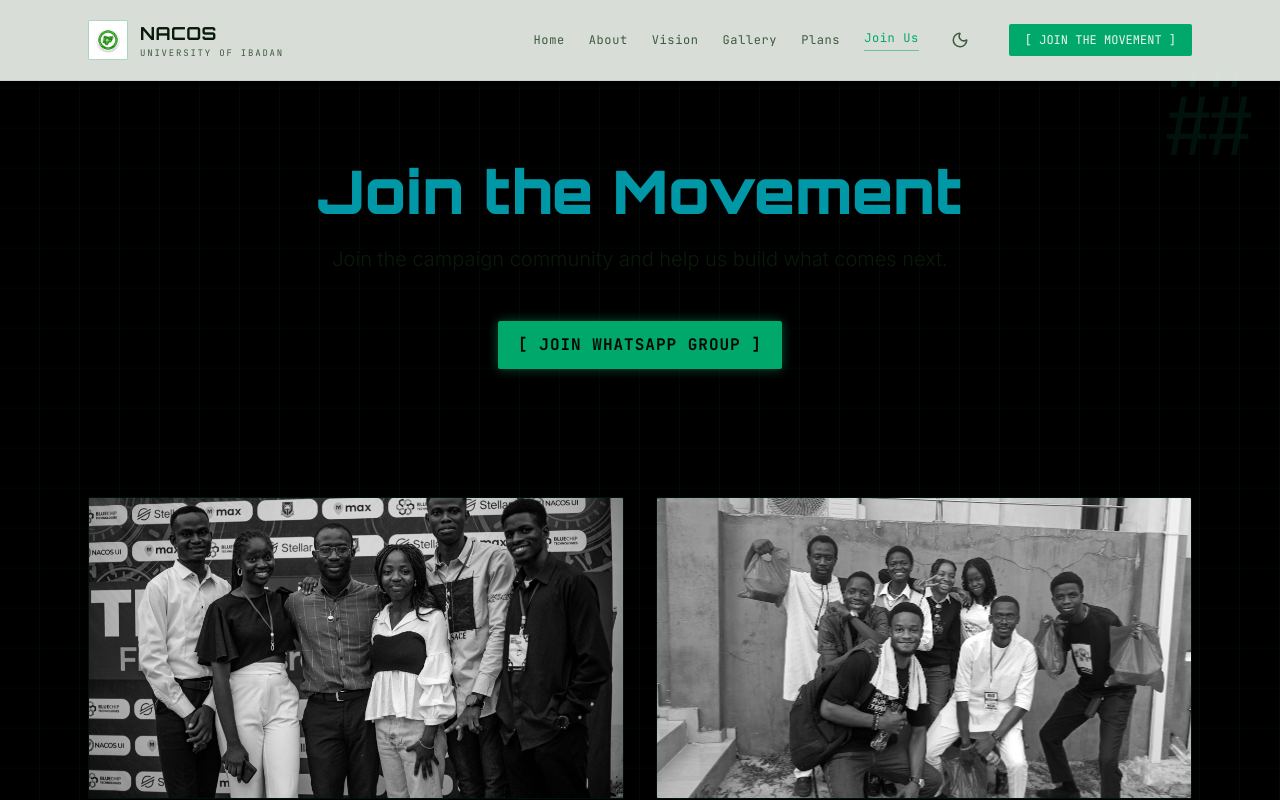
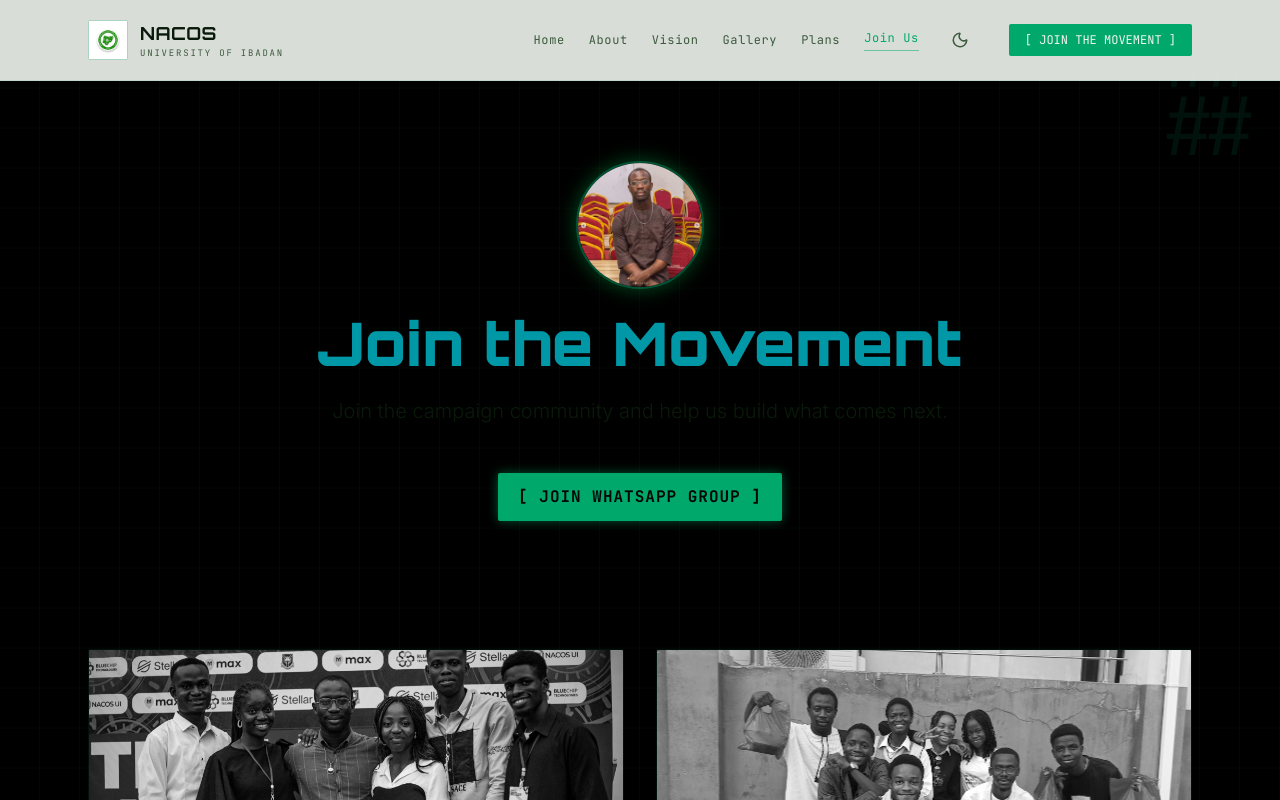
Before and after one commit to 0biken/obioma-nacos, a Next.js app: page /join in a window 1280 px wide. Shown: the top 800 px of the page. Built offline with nearby package versions, Linux system fonts and the light colour scheme.

Commit message:
Fix Hero UI bar visibility, slow down typewriter, add Join page circular portrait

```diff
--- a/src/app/join/page.tsx
+++ b/src/app/join/page.tsx
@@ -7,7 +7,16 @@ export default function Join() {
     <div className="flex flex-col gap-20 md:gap-32 pb-24 pt-10 md:pt-20">
 
       {/* CTA Banner */}
-      <section className="px-6 max-w-4xl mx-auto w-full text-center">
+      <section className="px-6 max-w-4xl mx-auto w-full text-center flex flex-col items-center">
+        <div className="w-24 h-24 md:w-32 md:h-32 rounded-full overflow-hidden border-2 border-brand-neon-green/50 shadow-[0_0_20px_rgba(0,255,102,0.3)] mb-6 relative">
+          <Image
+            src="/photos/relaxed-portrait.png"
+            alt="Obioma Kennedy Ezeocha"
+            fill
+            className="object-cover"
+            sizes="128px"
+          />
+        </div>
         <h1 className="font-orbitron font-black text-3xl md:text-6xl text-brand-cyan mb-6">
           Join the Movement
         </h1>
--- a/src/components/Hero.tsx
+++ b/src/components/Hero.tsx
@@ -52,7 +52,7 @@ export default function Hero() {
         <div className="relative w-full aspect-square md:aspect-[4/5] lg:aspect-square flex justify-center items-center">
           <div className="absolute inset-0 bg-brand-neon-green/5 blur-[100px] rounded-full animate-pulse" />
           <div className={`relative w-full h-full border border-brand-neon-green/20 rounded-[4px] overflow-hidden transition-all duration-1000 ${stage >= 1 ? "opacity-100 translate-x-0" : "opacity-0 translate-x-10"}`}>
-            <div className="absolute top-0 left-0 w-full h-6 bg-brand-bg-secondary border-b border-brand-neon-green/20 flex items-center px-3 gap-2">
+            <div className="absolute top-0 left-0 w-full h-6 bg-brand-bg-secondary border-b border-brand-neon-green/20 flex items-center px-3 gap-2 z-10">
               <div className="w-2 h-2 rounded-full bg-[#FF5F6D]" />
               <div className="w-2 h-2 rounded-full bg-brand-yellow" />
               <div className="w-2 h-2 rounded-full bg-brand-neon-green" />
--- a/src/components/TypewriterText.tsx
+++ b/src/components/TypewriterText.tsx
@@ -9,7 +9,7 @@ interface TypewriterTextProps {
   className?: string;
 }
 
-export default function TypewriterText({ text, speed = 80, delay = 0, onComplete, className = "" }: TypewriterTextProps) {
+export default function TypewriterText({ text, speed = 150, delay = 0, onComplete, className = "" }: TypewriterTextProps) {
   const [displayedText, setDisplayedText] = useState("");
 
   useEffect(() => {
```
